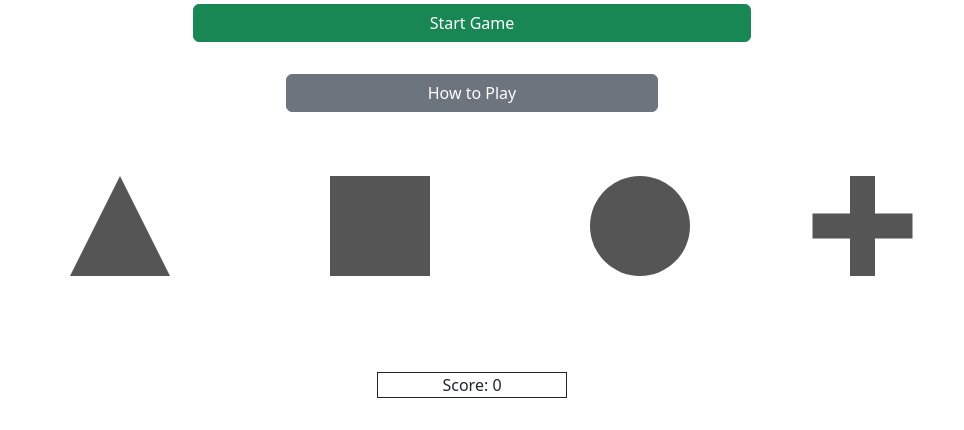
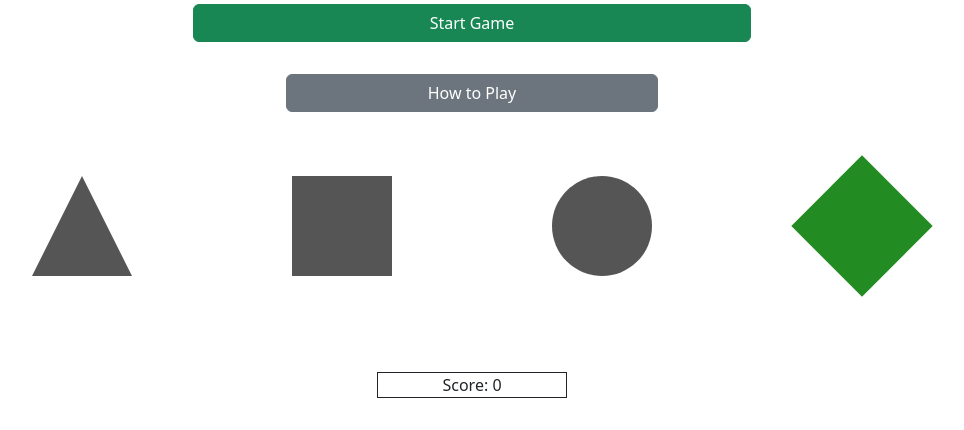
Before and after one commit to TiredSkitarii/sequence-game, a plain HTML site: page index.html in a window 1280 px wide. Shown: the part 68-498 px from the top of the page, without its empty margins (168-1132 px from the left). Drawn offline with nearby package versions, Linux system fonts and the light colour scheme; a web font is replaced by a local one.

Commit message:
replaces Cross with Diamond for better compatiliy with colour change mechanism

```diff
--- a/assets/css/style.css
+++ b/assets/css/style.css
@@ -13,7 +13,7 @@ button {
     margin-bottom: 1rem;
 }
 
-/* Shape colours when Active: Triangle - gold, Square - blue, Circle - red, Cross - green */
+/* Shape colours when Active: Triangle - gold, Square - blue, Circle - red, Cross - forestgreen */
 
 /* Spacings */
 
@@ -62,22 +62,13 @@ button {
 }
 /* shape generated using code from W3schools.com: How To - CSS Shapes */
 
-.cross {
-    height:100px;
-    width: 25px;
-    position: relative;
-    background-color:#555
+.diamond {
+    height: 100px;
+    width: 100px;
+    background-color: forestgreen;
+    transform: rotate(45deg);
 }
-.cross:after {
-    content:"";
-    height:100px;
-    width:25px;
-    left: 0px;
-    position: absolute;
-    transform: rotate(90deg);
-    background-color:#555
-}
-/* shape generated using code from css-tricks.com/the-shapes-of-css, original code by Kaya Basharan */
+
 
 /* Inactive classes for shapes */
 
--- a/assets/js/script.js
+++ b/assets/js/script.js
@@ -3,7 +3,7 @@ let game = {
     currentTurn: [],
     playerTurn: [],
     turnNumber: 0,
-    choices: ["triangle", "square", "circle", "cross"],
+    choices: ["triangle", "square", "circle", "diamond"],
 }
 
 function newGame() {
--- a/index.html
+++ b/index.html
@@ -31,7 +31,7 @@
 
         <div id="circle" class="circle shape"></div>
 
-        <div id="cross" class="cross shape"></div>
+        <div id="diamond" class="diamond shape"></div>
     </div>
 </div>
 
```
